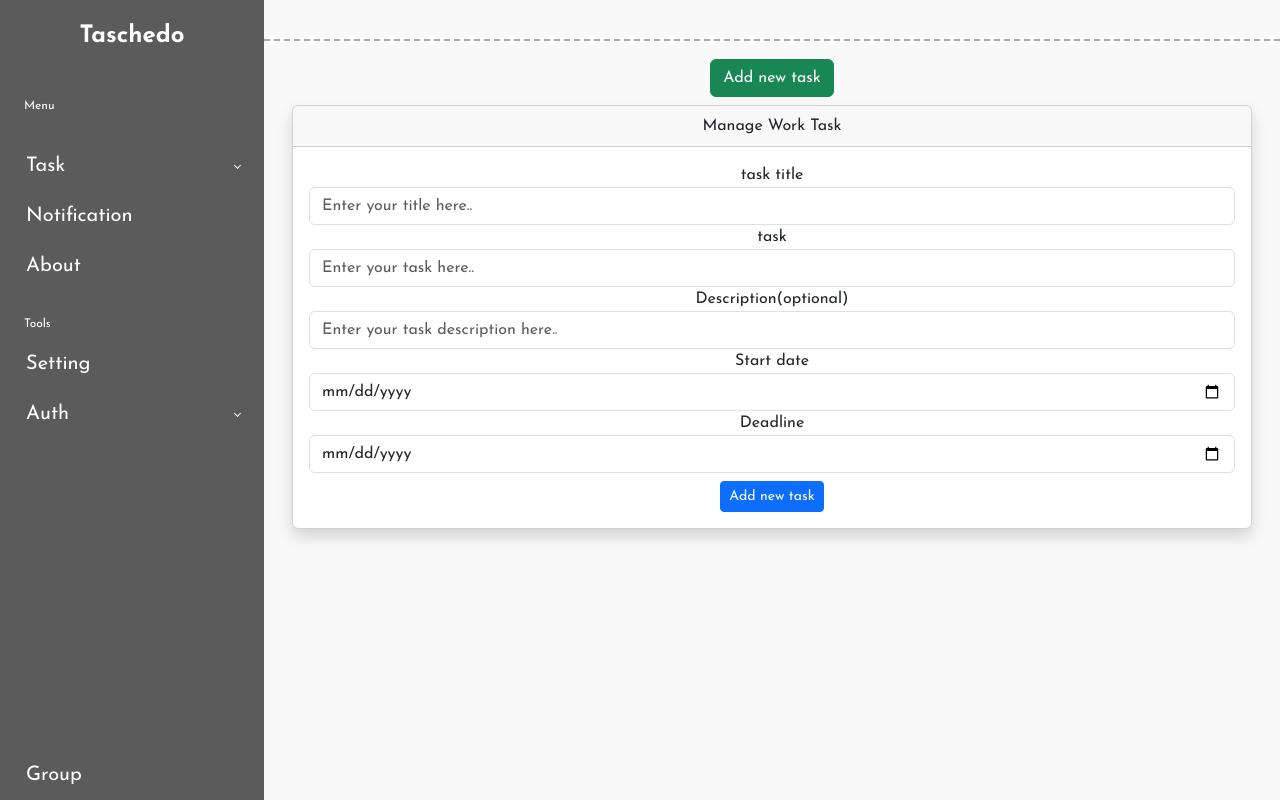
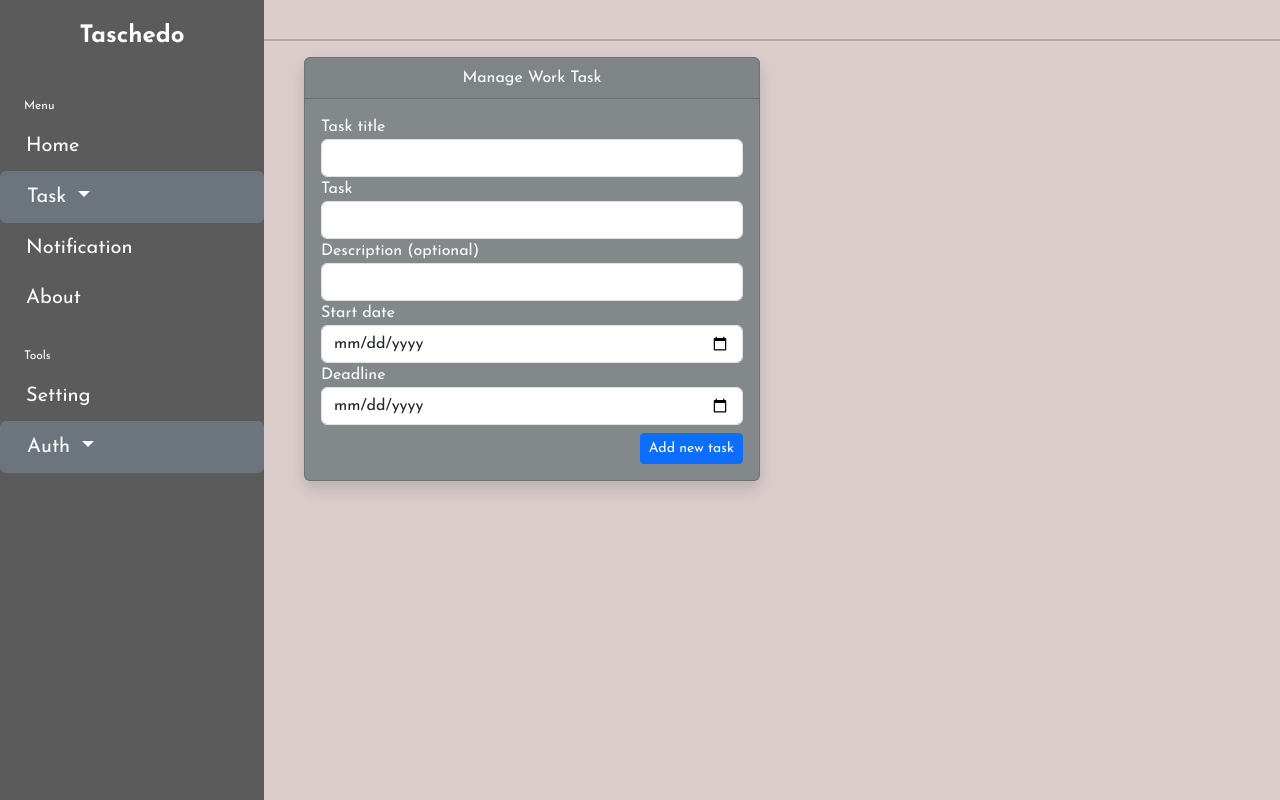
Before and after one commit to oodafeisrael/my_portfolio-2, a Flask app: page /work in a window 1280 px wide. Run offline with Flask 3, Linux system fonts and the light colour scheme; some libraries are stand-ins or nearby versions; some web fonts are replaced.

Commit message:
task new update

```diff
--- a/main.py
+++ b/main.py
@@ -1,4 +1,4 @@
-from flask import Flask, render_template, url_for, redirect, request, flash
+from flask import Flask, render_template, url_for, redirect, request, flash, jsonify
 from flask_sqlalchemy import SQLAlchemy
 from sqlalchemy import Date
 from datetime import datetime
@@ -46,6 +46,10 @@ class Personal_task(db.Model):
         self.start_date = start_date
         self.deadline = deadline
         self.complete = complete
+
+#with app.app_context():
+    #create all tables
+    #db.create_all()
 
 
 @app.route("/")
@@ -95,12 +99,26 @@ def update(id):
     db.session.commit()
     return redirect(url_for('view'))
 
-@app.route('/delete/<int:id>')
+@app.route('/delete/<int:id>', methods=['POST'])
 def delete(id):
-    task = Personal_task.query.filter_by(id=id).first()
-    db.session.delete(task)
-    db.session.commit()
-    return redirect(url_for('view'))
+    # Check if the method was intended to be DELETE
+    if request.form.get('_method') == 'DELETE':
+        task = Personal_task.query.filter_by(id=id).first()
+        if task is None:
+            return jsonify({'success': False, 'message': 'Task not found!'}), 404
+
+        try:
+            db.session.delete(task)
+            db.session.commit()
+            return jsonify({'success': True, 'message': 'Task successfully deleted!'})
+        except Exception as e:
+            db.session.rollback()
+            return jsonify({'success': False, 'message': 'An error occurred while deleting the task.'}), 500
+    else:
+        return jsonify({'success': False, 'message': 'Invalid method.'}), 405
+
+
+
 
 @app.route('/work')
 def work():
@@ -113,6 +131,32 @@ def view():
         return render_template('view.html', tasks=tasks)
     #return f"Your task list is empty"
     return render_template('personal.html', tasks=tasks)
+
+@app.route('/edit/<int:id>', methods=['GET', 'POST'])
+def edit(id):
+     # Fetch the task based on the id for both GET and POST requests
+    task = Personal_task.query.get(id)
+
+    if task is None:
+        # Handle case where task is not found (optional)
+        flash("Task not found")
+        return redirect(url_for('view'))
+
+    if request.method == "POST":
+        task = Personal_task.query.get(request.form.get('id'))
+
+        task.title = request.form['title']
+        task.task = request.form['task']
+        task.description = request.form['description']
+        task.start_date = datetime.strptime(request.form['start_date'], '%Y-%m-%d').date()
+        task.deadline = datetime.strptime(request.form['deadline'], '%Y-%m-%d').date()
+
+        db.session.commit()
+        flash("task successfully updated")
+        return redirect(url_for('view'))
+
+    task = Personal_task.query.filter_by(id=id).first()
+    return render_template('personal.html', task=task)
 
 @app.route('/notify')
 def notify():
--- /dev/null
+++ b/static/css/footer.css
@@ -0,0 +1,26 @@
+/* Make the container div flex-grow to fill the available space */
+.container {
+    flex: 1;
+}
+
+/* Ensure the footer stays at the bottom */
+footer {
+    background-color: #343a40; /* Dark background */
+    color: #ffffff; /* White text */
+    padding: 20px 0;
+    text-align: center;
+    margin-top: auto; /* Push the footer to the bottom */
+}
+
+/* Optional: For the card inside the footer */
+ .card {
+    background-color: #83898b; /* Slightly lighter dark color for the card */
+    color: #ffffff;
+}
+
+/* Optional: Styling the social icons */
+.social-icons i {
+    margin: 0 10px;
+    color: #ffffff;
+    font-size: 1.5em;
+}
--- a/static/css/style.css
+++ b/static/css/style.css
@@ -19,14 +19,14 @@ a {
     min-height: 100vh;
     width: 100%;
     overflow: hidden;
-    background-color: #f9f9f9;
+    background-color: #dccdcd;
 }
 
 #sidebar {
     max-width: 264px;
     min-width: 264px;
     transition: all 0.35s ease-in-out;
-    background-color:#5B5B5B;
+    background-color: #5B5B5B;
     display: flex;
     flex-direction: column;
 }
@@ -49,7 +49,7 @@ a {
 
 .navbar {
     padding: 1.15rem 1.5rem;
-    border-bottom: 2px dashed #b3a8a8;
+    border-bottom: 2px solid #b3a8a8;
 }
 
 .sidebar-nav {
@@ -104,8 +104,45 @@ a.sidebar-link:hover {
     transition: all .2s ease-out;
 }
 
+/* Dropdown Menu */
+.dropdown-menu {
+    background-color: #6a6969;
+    border: none;
+    padding: 0;
+}
+
+.dropdown-item {
+    color: #FFF;
+    padding: .625rem 1.625rem;
+}
+
+.dropdown-item:hover {
+    background-color: #f9f6f630;
+}
+
+/* Aligning "Task" and "Auth" Items */
+.sidebar-item .dropdown-toggle,
+.sidebar-item .sidebar-link {
+    padding-left: 1.625rem;
+    text-align: left;
+}
+
+.sidebar-item .dropdown-menu {
+    padding-left: 0;
+}
+
+/* Fix alignment for "Task" and "Auth" */
+.sidebar-item .dropdown-toggle {
+    padding: .625rem 1.625rem;
+    display: block;
+    width: 100%;
+}
+
+.sidebar-item .dropdown-menu .dropdown-item {
+    padding-left: 2.5rem; /* Match this padding to align with the other items */
+}
+
 /* Screen size less than 768px */
-
 @media (max-width:768px) {
 
     .sidebar-toggle {
--- a/templates/base.html
+++ b/templates/base.html
@@ -7,6 +7,7 @@
     <link href="https://cdn.jsdelivr.net/npm/bootstrap@5.3.3/dist/css/bootstrap.min.css" rel="stylesheet" integrity="sha384-QWTKZyjpPEjISv5WaRU9OFeRpok6YctnYmDr5pNlyT2bRjXh0JMhjY6hW+ALEwIH" crossorigin="anonymous">
     <title>{% block title %}{% endblock %}</title>
     <link rel="stylesheet" href="{{url_for('static', filename='css/style.css') }}">
+    <link rel="stylesheet" href="{{url_for('static', filename='css/footer.css')}}"
 </head>
 <body>
     <div class="d-flex">
@@ -20,28 +21,21 @@
                 <li class="sidebar-header">
                     Menu
                 </li>
-                <li class="sidebar-item" >
+                <li class="sidebar-item">
                     <a href="/" class="sidebar-link">
                         <i class="lni lni-home"></i>
-                        <span></span>
+                        <span>Home</span>
                     </a>
                 </li>
-                <li class="sidebar-item">
-                    <a href="#" class="sidebar-link collapsed has-dropdown" data-bs-toggle="collapse"
-                        data-bs-target="#task" aria-expanded="true" aria-controls="task">
+                <li class="sidebar-item dropdown">
+                    <a href="#" class="sidebar-link btn btn-secondary dropdown-toggle" role="button" data-bs-toggle="dropdown" aria-expanded="false">
                         <i class="lni lni-notepad"></i>
                         <span>Task</span>
                     </a>
-                    <ul id="task" class="sidebar-dropdown list-unstyled collapse" data-bs-parent="#sidebar">
-                        <li class="sidebar-item">
-                            <a href="{{url_for('personal')}}" class="sidebar-link">personal</a>
-                        </li>
-                        <li class="sidebar-item">
-                            <a href="{{url_for('work')}}" class="sidebar-link">Work</a>
-                        </li>
-                        <li class="sidebar-item">
-                            <a href="{{url_for('view')}}" class="sidebar-link">View task</a>
-                        </li>
+                    <ul class="dropdown-menu">
+                        <li class="sidebar-item"><a href="{{url_for('personal')}}" class="dropdown-item sidebar-link">Personal</a></li>
+                        <li class="sidebar-item"><a href="{{url_for('work')}}" class="dropdown-item sidebar-link">Work</a></li>
+                        <li class="sidebar-item"><a href="{{url_for('view')}}" class="dropdown-item sidebar-link">View Task</a></li>
                     </ul>
                 </li>
                 <li class="sidebar-item">
@@ -59,26 +53,23 @@
                 <li class="sidebar-header">
                     Tools
                 </li>
-
-
                 <li class="sidebar-item">
                     <a href="#" class="sidebar-link">
                         <i class="lni lni-cog"></i>
                         <span>Setting</span>
                     </a>
                 </li>
-                <li class="sidebar-item">
-                    <a href="#" class="sidebar-link collapsed has-dropdown" data-bs-toggle="collapse"
-                        data-bs-target="#auth" aria-expanded="true" aria-controls="auth">
+                <li class="sidebar-item dropdown">
+                    <a href="#" class="sidebar-link btn btn-secondary dropdown-toggle" role="button" data-bs-toggle="dropdown" aria-expanded="false">
                         <i class="lni lni-lock"></i>
                         <span>Auth</span>
                     </a>
-                    <ul id="auth" class="sidebar-dropdown list-unstyled collapse" data-bs-parent="#sidebar">
+                    <ul class="dropdown-menu">
                         <li class="sidebar-item">
-                            <a href="#" class="sidebar-link">Login</a>
+                            <a href="#" class="dropdown-item sidebar-link">Login</a>
                         </li>
                         <li class="sidebar-item">
-                            <a href="#" class="sidebar-link">Register</a>
+                            <a href="#" class="dropdown-item sidebar-link">Register</a>
                         </li>
                     </ul>
                 </li>
@@ -86,8 +77,7 @@
             <!-- Sidebar Navigation Ends -->
             <div class="sidebar-footer">
                 <a href="#" class="sidebar-link">
-                    <i class="lni lni-whatsapp"></i>
-                    <span>Group</span>
+                    <span></span>
                 </a>
             </div>
         </aside>
@@ -101,7 +91,7 @@
             </nav>
             <main class="p-3">
                 <div class="container-fluid">
-                    <div class="mb-3 text-center">
+                    <div class="mb-3 ">
                         {% block main %} {% endblock %}
                     </div>
                 </div>
@@ -110,5 +100,7 @@
     </div>
     <script src="{{url_for('static', filename='js/app.js') }}"></script>
     <script src="https://cdn.jsdelivr.net/npm/bootstrap@5.3.3/dist/js/bootstrap.bundle.min.js" integrity="sha384-YvpcrYf0tY3lHB60NNkmXc5s9fDVZLESaAA55NDzOxhy9GkcIdslK1eN7N6jIeHz" crossorigin="anonymous"></script>
+    <script src="https://code.jquery.com/jquery-3.6.0.min.js"></script>
+    <script src="{{url_for('static', filename='js/ajax.js') }}"></script>
 </body>
 </html>
--- a/templates/work.html
+++ b/templates/work.html
@@ -3,79 +3,67 @@
 {% block main %}
 <div class="container">
     <div class="row">
-        <div class="col md-4">
-         <div class="jumbotron" p-3>
-            <h2><button type="button" class="btn btn-success "
-                data-toggle="modal" data-target="#mymodal">Add new task</button></h2>
+        <!-- Flash Message Section -->
+        <div class="col-md-6">
+            {% with messages = get_flashed_messages(with_categories=True) %}
+            {% if messages %}
+            {% for category, message in messages %}
+                <div id="liveAlertPlaceholder" class="alert alert-{{ category }} alert-dismissible fade show" role="alert" style="width: 100%; float: left; margin-left: 0;">
+                    {{ message }}
+                    <button type="button" class="btn-close" data-bs-dismiss="alert" aria-label="Close"></button>
+                </div>
+                {% endfor %}
+            {% endif %}
+            {% endwith %}
+        </div>
+    </div>
+    <!-- Form Section -->
+    <div class="row">
+        <div class="col-md-6">
+            <div class="card shadow">
+                <div class="card-header text-center">Manage Work Task</div>
+                <div class="card-body">
+                    <form action="/add" method="POST">
+                        <label for="">Task title</label>
+                        <input type="text" name="title" class="form-control" placeholder="" />
+                        <label for="">Task</label>
+                        <input type="text" name="task" class="form-control" placeholder="" />
+                        <label for="">Description (optional)</label>
+                        <input type="text" name="description" class="form-control" placeholder="" />
+                        <label for="">Start date</label>
+                        <input type="date" name="start_date" class="form-control" placeholder="" />
+                        <label for="">Deadline</label>
+                        <input type="date" name="deadline" class="form-control" placeholder="" />
+                        <input type="submit" value="Add new task" class="btn btn-primary btn-sm mt-2 float-end" />
+                    </form>
+                </div>
+            </div>
+        </div>
 
-         </div>
+        <!-- Task List Section (scrollable) -->
+        <div class="col-md-6">
+            <div class="scroll-container" style="max-height: 400px; overflow-y: auto;">
+                {% for task in tasks %}
+                <div id="task-{{ task.id }}" class="border-start border-5 mt-3 icon-container">
+                    <div class="p-3">
+                        <h5>{{ task.id }} - {{task.task}} - {{task.deadline}}</h5>
+                        {% if task.complete %}
+                        <span class="badge bg-success"><i class="lni lni-checkmark"></i></span>
+                        {% else %}
+                        <span class="badge bg-secondary"><i class="lni lni-spinner"></i></span>
+                        {% endif %}
+                        <a class="btn btn-info btn-sm" href="/update/{{ task.id }}">Done</a>
+                        <form action="/delete/{{ task.id }}" method="POST" style="display:inline;">
+                            <input type="hidden" name="_method" value="DELETE">
+                            <button type="submit" class="btn btn-danger btn-sm btn-delete" onclick="confirmDelete(this)">
+                                <i class="lni lni-trash-can"></i>
+                            </button>
+                        </form>
+                    </div>
+                </div>
+                {% endfor %}
+            </div>
         </div>
     </div>
 </div>
-<div class="col-md-12">
-    <div class="card shadow ">
-        <div class="card-header">Manage Work Task</div>
-        <div class="card-body">
-            <form action="/add" method="POST">
-                <label for="">task title</label>
-                <input
-                    type="text"
-                    name="title"
-                    class="form-control"
-                    placeholder="Enter your title here.."
-                />
-                <label for="">task</label>
-                <input
-                    type="text"
-                    name="task"
-                    class="form-control"
-                    placeholder="Enter your task here.."
-                />
-                <label for="">Description(optional)</label>
-                <input
-                    type="text"
-                    name="description"
-                    class="form-control"
-                    placeholder="Enter your task description here.."
-                />
-                <label for="">Start date</label>
-                <input
-                    type="date"
-                    name="start_date"
-                    class="form-control"
-                    placeholder="Enter start date here.."
-                />
-                <label for="">Deadline</label>
-                <input
-                    type="date"
-                    name="deadline"
-                    class="form-control"
-                    placeholder="Enter due date here.."
-                />
-                <input
-                    type="submit"
-                    value="Add new task"
-                    class="btn btn-primary btn-sm mt-2"
-                />
-            </form>
-        </div>
-    </div>
-</div>
-{% for task in tasks %}
-			<div class="border-start border-5 shadow mt-3">
-				<div class="card-body">
-					<h5> {{ task.id }} - {{ task.title }} - {{task.task}}-{{task.description}}-{{task.tart_date}}- {{task.deadline}} </h5>
-					{% if task.complete %}
-					<span class="badge bg-success">Completed</span>
-					{% else %}
-					<span class="badge bg-secondary">Not completed</span>
-					{% endif %}
-					<a class="btn btn-info btn-sm" href="/update/{{ task.id }}">Update</a>
-					<a class="btn btn-danger btn-sm" href="/delete/{{ task.id }}"
-						>Delete</a
-					>
-				</div>
-			</div>
-			{% endfor %}
-
- {% endblock %}
+{% endblock %}
```
Also changed, not shown: static/js/ajax.js (added, +46 -0 lines), templates/index.html (+25 -4 lines), templates/personal.html (+44 -54 lines), templates/view.html (+67 -71 lines), app.db.
